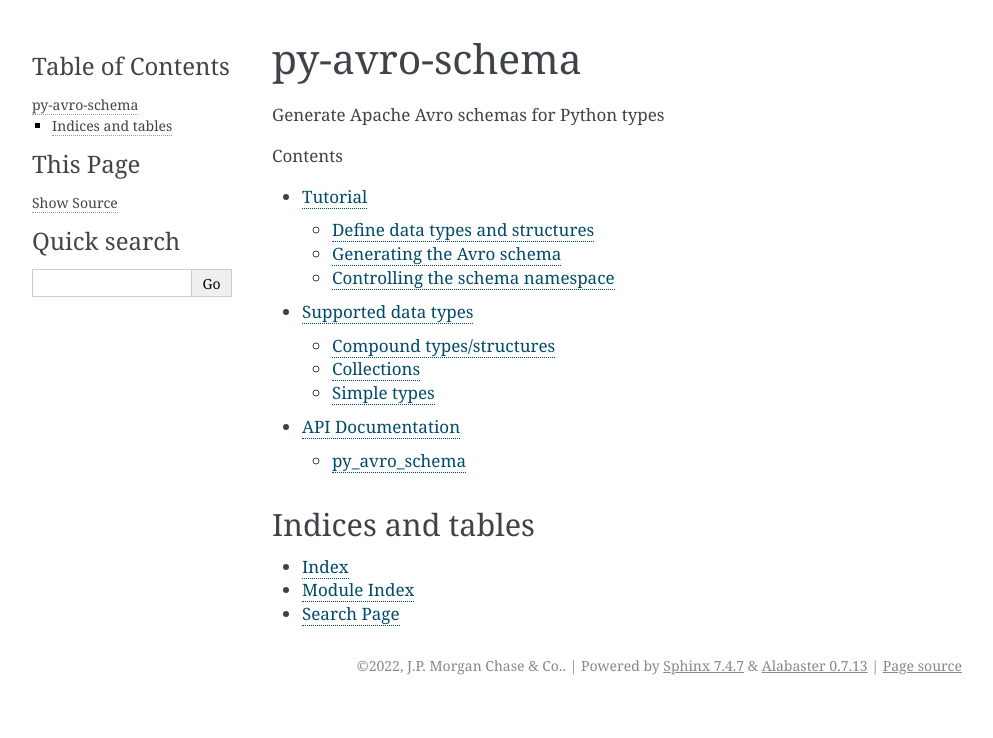
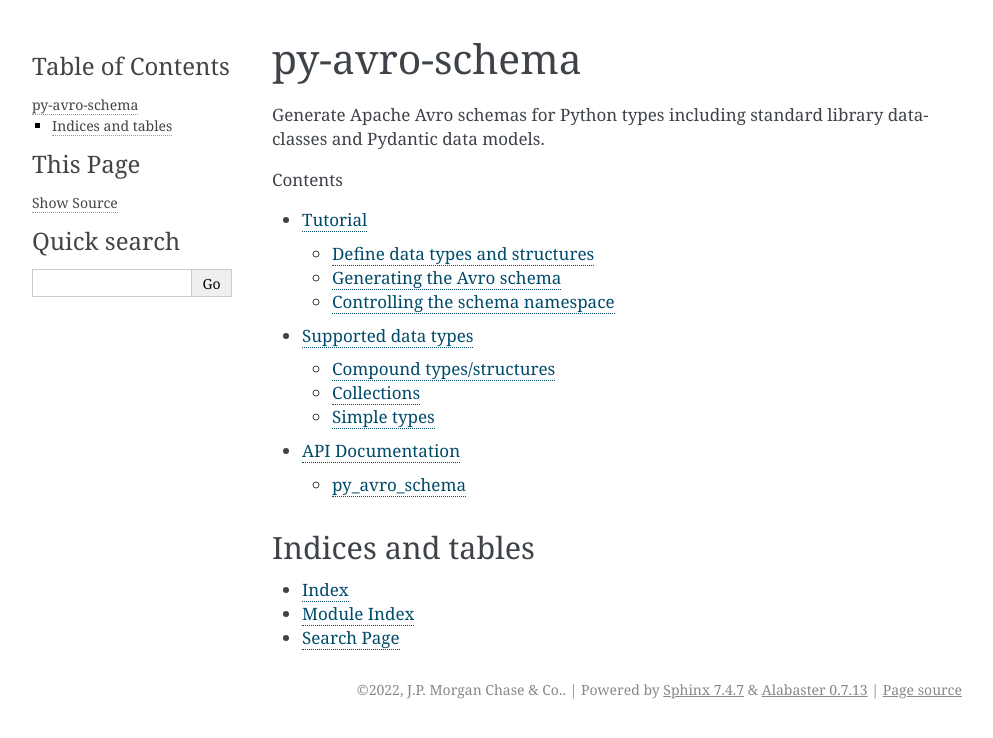
Before and after one commit to jpmorganchase/py-avro-schema, a Sphinx documentation site: the page built from docs/index.rst, in a window 1280 px wide. Shown: the top 738 px of the page, without its empty margins (148-1141 px from the left). Built offline with Sphinx 7.4.7, drawn with Linux system fonts in a browser that asks for light colours.

Commit message:
Update short description

```diff
--- a/docs/index.rst
+++ b/docs/index.rst
@@ -11,7 +11,7 @@
 py-avro-schema
 ==============
 
-Generate Apache Avro schemas for Python types
+Generate Apache Avro schemas for Python types including standard library data-classes and Pydantic data models.
 
 .. toctree::
    :maxdepth: 2
```
